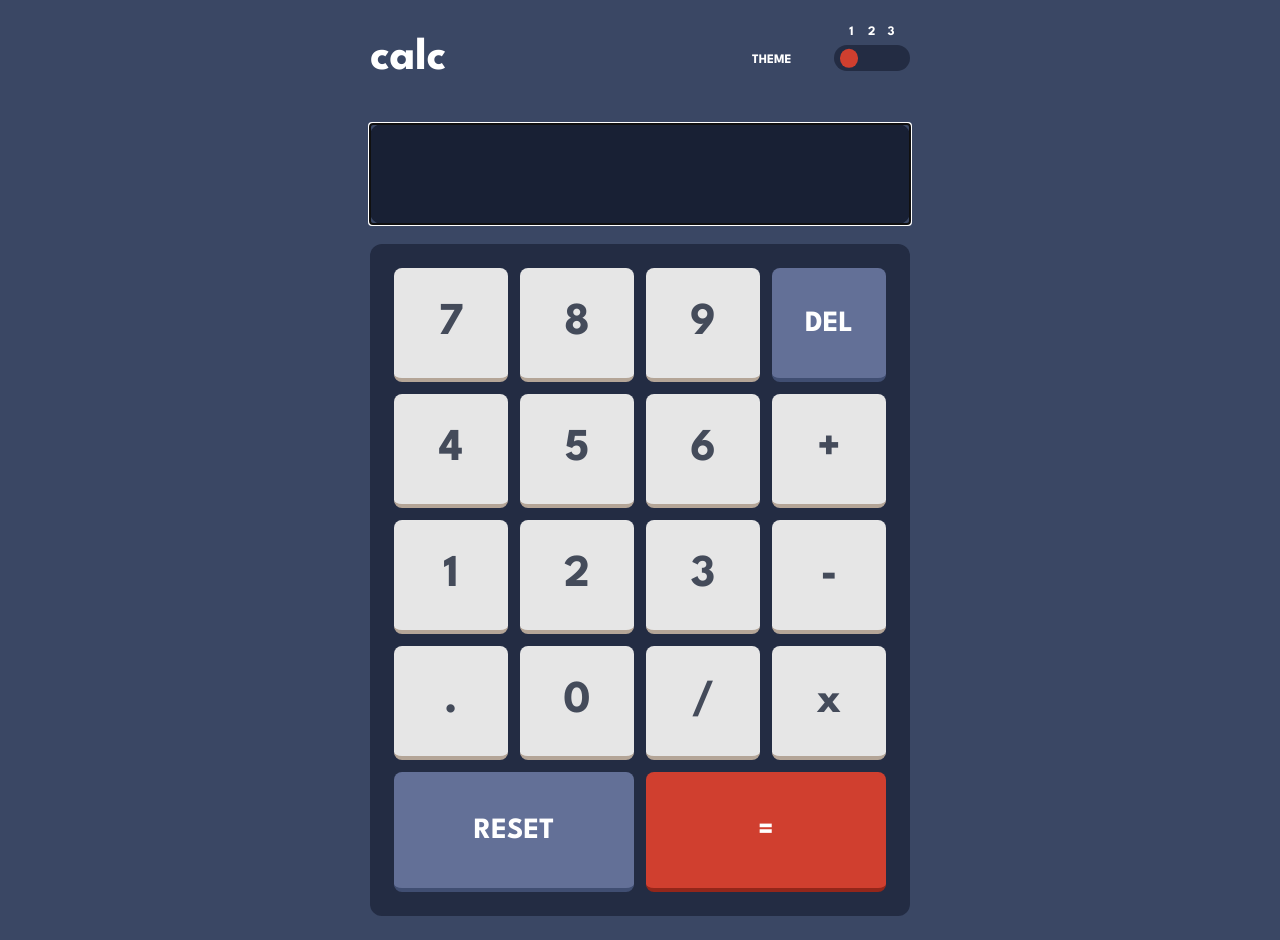
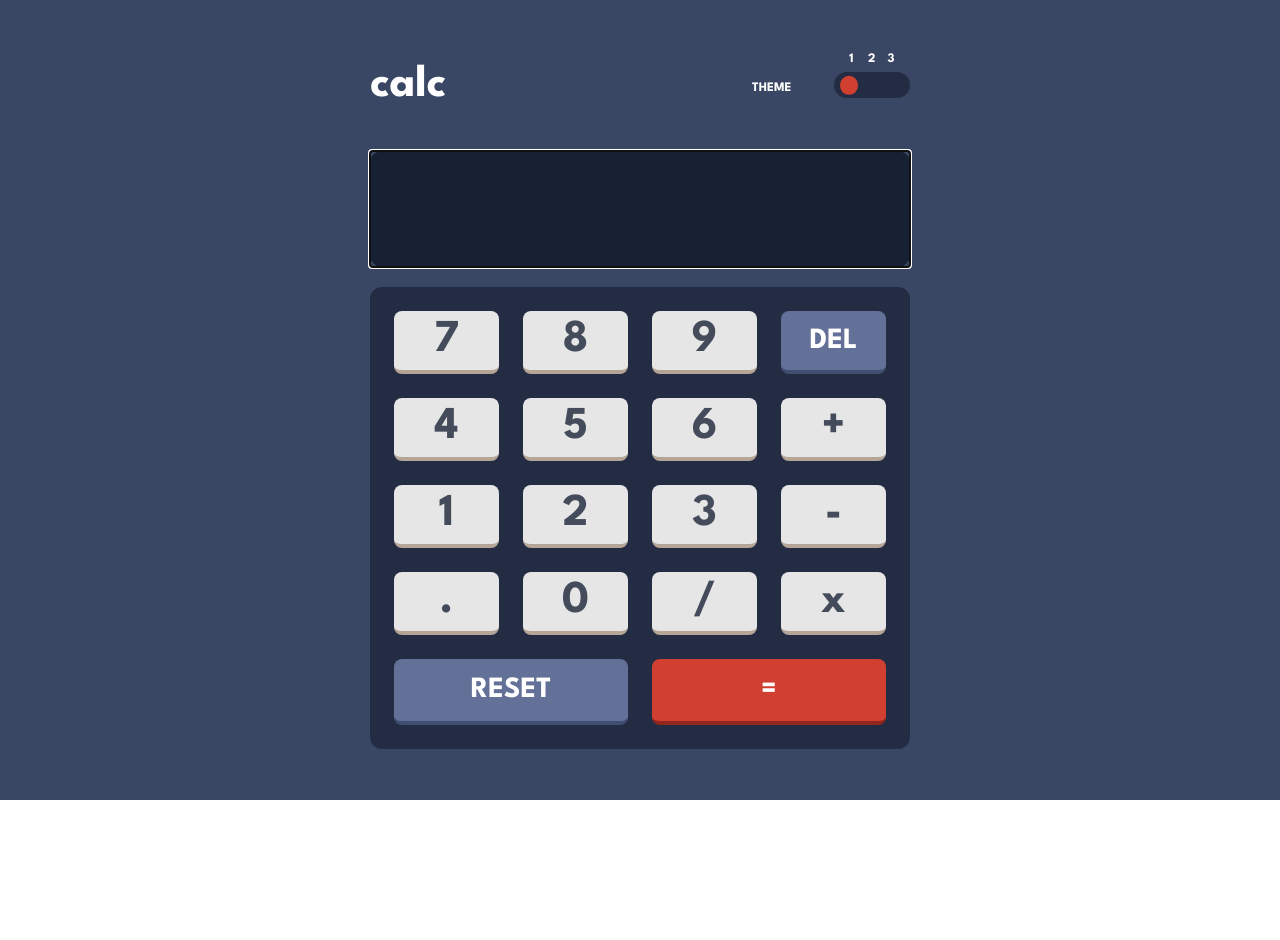
Before and after one commit to jvmdo/calculator-basic, a React (Vite) app: page / in a window 1280 px wide. After the commit the page ends 800 px from the top, so only its background shows below. Built offline with nearby package versions, Linux system fonts and the light colour scheme.

Commit message:
📱Desktop version

```diff
--- a/src/App.css
+++ b/src/App.css
@@ -125,7 +125,8 @@ legend {
   text-align: right;
 
   line-height: 1;
-  padding: 1.5rem;
+  padding-block: 2rem;
+  padding-inline: 1.5rem;
   width: 100%;
 }
 
@@ -142,10 +143,23 @@ legend {
   grid-template-columns: repeat(4, 1fr);
 }
 
+@media (min-width: 768px) {
+  .keypad {
+    gap: 1.5rem;
+  }
+}
+
 .keypad [data-value="reset"],
 .keypad [data-value="="] {
   aspect-ratio: 2 / 1;
   grid-column: span 2 / span 2;
+}
+
+@media (min-width: 768px) {
+  .keypad [data-value="reset"],
+  .keypad [data-value="="] {
+    aspect-ratio: 25 / 7;
+  }
 }
 
 .keypad [data-value="reset"],
@@ -176,12 +190,19 @@ legend {
   border-bottom: 0.25rem solid var(--shadow-key-secondary);
   border-radius: 0.5rem;
   color: var(--text-primary);
+  cursor: pointer;
 
   aspect-ratio: 1 / 1;
   font-size: clamp(2rem, 1.6479rem + 1.5023vw, 3rem);
   line-height: 1;
 
   transition: transform 0.1s ease-out, border-bottom 0.1s ease-out;
+}
+
+@media (min-width: 768px) {
+  .keypad button {
+    aspect-ratio: 5 / 3;
+  }
 }
 
 .keypad button:active {
--- a/src/App.jsx
+++ b/src/App.jsx
@@ -146,8 +146,10 @@ const allowedCharacters = [
 ];
 
 // TODO
+// Error message
 // "Escape", clear input
 // Keep cursor on screen when expression overflows its width
+// Extract potential CSS variables, values that should calc() with variables, spacing, colors
 
 function App() {
   const [expression, setExpression] = React.useState("");
```
